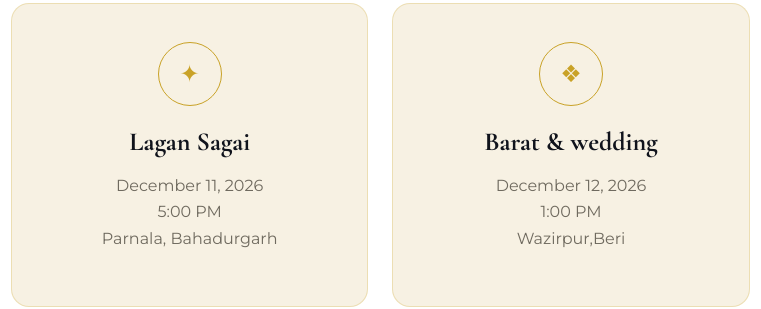
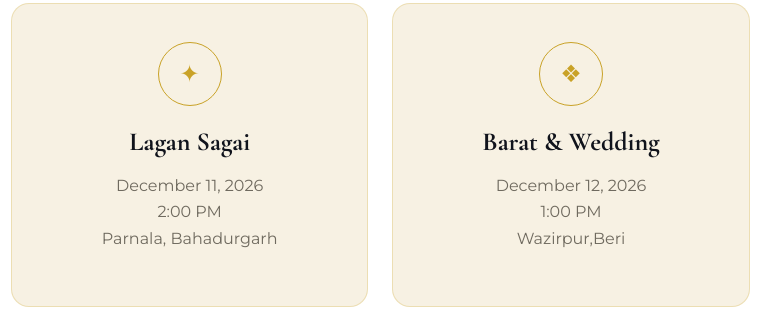
Before and after one commit to hpkumar47/Himanshu-neha, a plain HTML site: page index.html in a window 1280 px wide. Shown: the part 2120-2429 px from the top of the page, 69-830 px from the left. Drawn offline with nearby package versions, Linux system fonts and the light colour scheme.

Commit message:
index.html

```diff
--- a/index.html
+++ b/index.html
@@ -697,12 +697,12 @@
       <article class="event-card reveal">
         <div class="event-icon">✦</div>
         <h3>Lagan Sagai</h3>
-        <p>December 11, 2026<br>5:00 PM<br>Parnala, Bahadurgarh</p>
+        <p>December 11, 2026<br>2:00 PM<br>Parnala, Bahadurgarh</p>
       </article>
 
       <article class="event-card reveal">
         <div class="event-icon">❖</div>
-        <h3>Barat & wedding</h3>
+        <h3>Barat & Wedding</h3>
         <p>December 12, 2026<br>1:00 PM<br>Wazirpur,Beri</p>
       </article>
 
```
